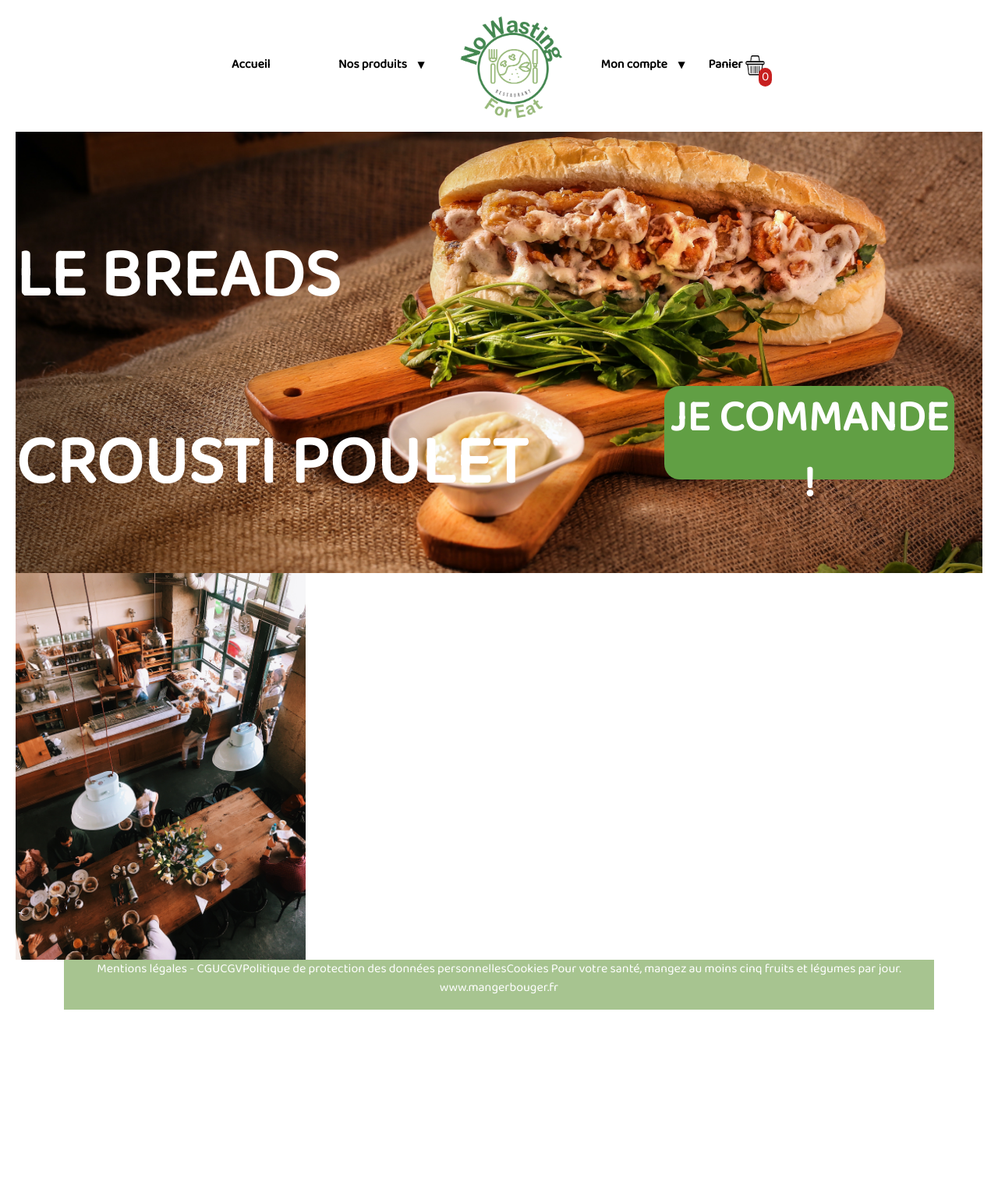
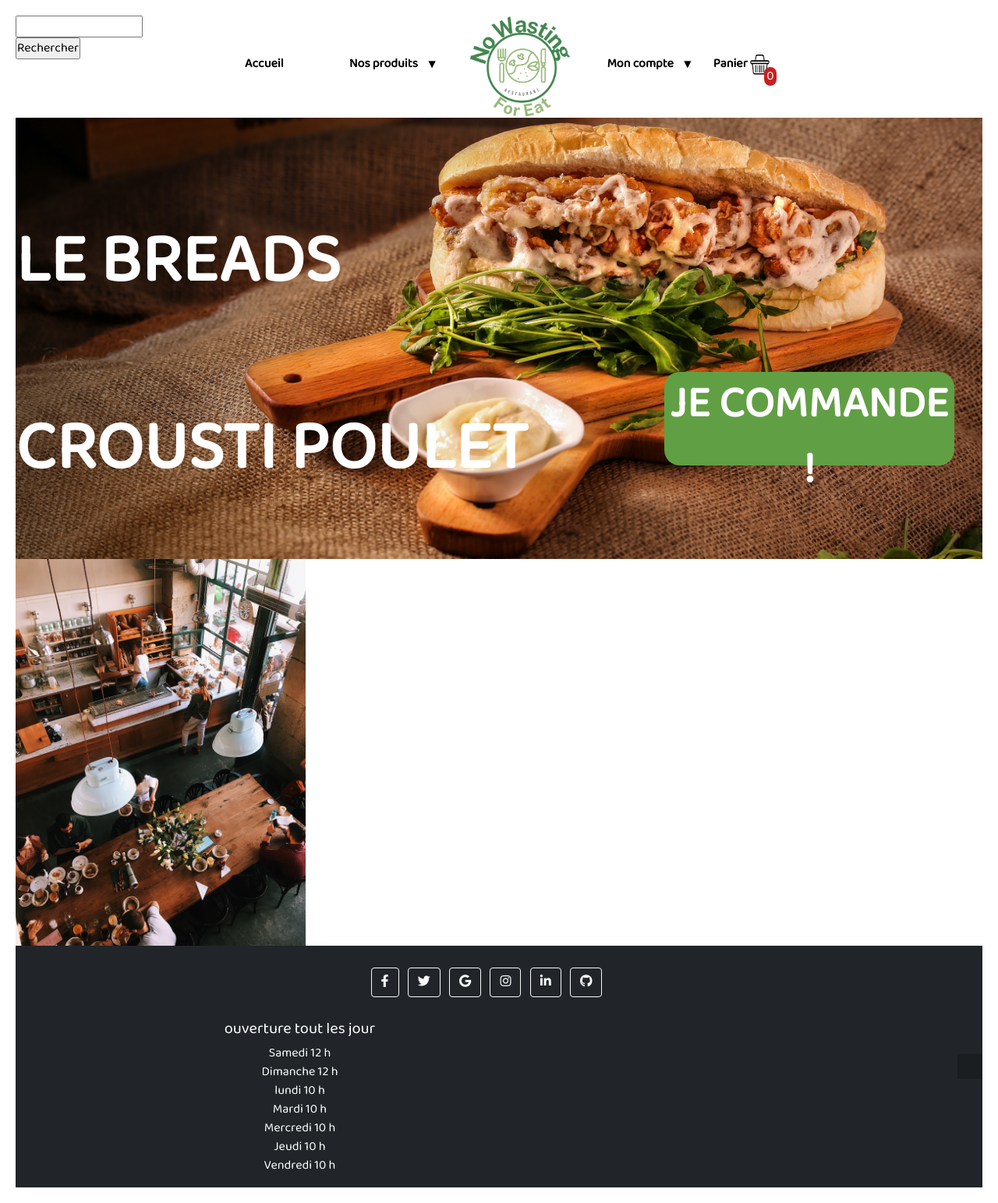
Before and after one commit to ismail-bouasria/boutique-en-ligne, a PHP site: page /php/accueil.php in a window 1280 px wide. Shown: the whole page at 78% size. Before the commit the page ends 1295 px from the top, so only its background shows below. Run offline with PHP 8.4, Linux system fonts and the light colour scheme; data that the repository does not hold is empty; some libraries are stand-ins or nearby versions.

Commit message:
rajout de fonctionalite

```diff
--- a/Bdd.php
+++ b/Bdd.php
@@ -2,11 +2,10 @@
 
 class Bdd
 {
-    protected $bdd;
+    public $bdd;
 
     public function __construct()
     {
-
         //Connexion à la bdd
         $this->bdd = new PDO('mysql:host=localhost; dbname=boutique-en-ligne', 'root', '');
         $this->bdd->setAttribute(PDO::ATTR_ERRMODE, PDO::ERRMODE_EXCEPTION);
--- a/assets/css/boutique.css
+++ b/assets/css/boutique.css
@@ -38,7 +38,7 @@ nav{
 
 nav ul{
     list-style-type: none;
-    margin-left: 15%;
+    margin: auto;
 
 }
 
--- a/assets/public/style/style.css
+++ b/assets/public/style/style.css
@@ -38,7 +38,7 @@ nav{
 
 nav ul{
     list-style-type: none;
-    margin-left: 15%;
+    margin: auto ;
 
 }
 
@@ -244,3 +244,7 @@ footer{
 fieldset{
   background-color: #d2d976 ;
 }
+
+li {
+list-style-type: none;
+}
--- a/index.php
+++ b/index.php
@@ -1,3 +1,4 @@
 <?php
 session_start();
+
 header('Location:php/accueil.php');
--- a/php/accueil.php
+++ b/php/accueil.php
@@ -3,6 +3,7 @@ session_start();
 
 include('../require/header.php');
 ?>
+
 <main>
     <section id="enCeMoment">
         <img src="../assets/img/Breads-poulet-pane.jpg" width=100% alt="">
--- a/require/footer.php
+++ b/require/footer.php
@@ -1,10 +1,42 @@
-<footer>
+</div>
+<footer class="bg-dark text-center text-white mt-auto">
+    <div class="container p-4 pb-0">
+        <section class="mb-4">
 
-    <div id="piedDePage">
+            <a class="btn btn-outline-light btn-floating m-1" href="https://fr-fr.facebook.com/sportenfrance/" role="button"><i class="fab fa-facebook-f"></i></a>
 
-        <p>
-            Mentions légales - CGUCGVPolitique de protection des données personnellesCookies
-            Pour votre santé, mangez au moins cinq fruits et légumes par jour. www.mangerbouger.fr
-        </p>
+            <a class="btn btn-outline-light btn-floating m-1" href="#!" role="button"><i class="fab fa-twitter"></i></a>
+
+            <a class="btn btn-outline-light btn-floating m-1" href="#!" role="button"><i class="fab fa-google"></i></a>
+
+            <a class="btn btn-outline-light btn-floating m-1" href="#!" role="button"><i class="fab fa-instagram"></i></a>
+
+            <a class="btn btn-outline-light btn-floating m-1" href="#!" role="button"><i class="fab fa-linkedin-in"></i></a>
+
+            <a class="btn btn-outline-light btn-floating m-1" href="https://github.com/mahiedinne-bouchouareb/blog.git" role="button"><i class="fab fa-github"></i></a>
+
+
+        </section>
+
+        <ul class="container row col-7 float-right ">
+            <h5>ouverture tout les jour </h5>
+            <li>Samedi 12 h</li>
+            <li>Dimanche 12 h</li>
+            <li>lundi 10 h</li>
+            <li>Mardi 10 h</li>
+            <li>Mercredi 10 h</li>
+            <li>Jeudi 10 h</li>
+            <li>Vendredi 10 h</li>
+        </ul>
+    </div>
+    <div class="text-center p-3" style="background-color: rgba(0, 0, 0, 0.2);">
+        <a class="text-white" href=""></a>
+    </div>
     </div>
 </footer>
+
+<script src="public/js/jquery.js"></script> <!-- Inclure la bibliothèque jquery pour le bon fonctionnement de bootstrap -->
+<script src="public/js/bootstrap.bundle.min.js"></script> <!-- Inclure la bibliothèque bootstrap ainsi que ses composants -->
+<script src="public/js/blog.js"></script>
+</body>
+<html>
--- a/require/header.php
+++ b/require/header.php
@@ -1,7 +1,10 @@
 <?php
 require_once("../Categorie.php");
+require_once("../Bdd.php");
+$bdd = new Bdd();
 $categorie = new Categorie();
 $lesCategoriesNavbar = $categorie->getLesCategories();
+
 ?>
 <!DOCTYPE html>
 <html lang="fr">
@@ -20,6 +23,21 @@ $lesCategoriesNavbar = $categorie->getLesCategories();
 <body>
     <header>
         <nav>
+            <!--  barre de recherche -->
+            <form action="" method="post">
+                <input type="text" name="produits">
+                <input type="submit" name="recherche" value="Rechercher">
+                <?php
+                if (isset($_POST['recherche']) && !empty($_POST['produits'])) {
+                    $recherche = $_POST['produits'];
+                    $query = "SELECT * FROM produits WHERE nom LIKE ? ORDER BY id DESC";
+                    $produit = $bdd->bdd->prepare($query);
+                    $produit->execute(array('%' . $recherche . '%'));
+                }
+
+                ?>
+            </form>
+
             <ul>
                 <li class="top"><a href="../index.php"> Accueil </a> </li>
                 <li class="deroulant top"><a href="#">Nos produits &ensp;</a>
@@ -68,5 +86,7 @@ $lesCategoriesNavbar = $categorie->getLesCategories();
                     </div>
                 </li>
             </ul>
+
         </nav>
+
     </header>
```
Also changed, not shown: classes/User copie 4.php (deleted, +0 -15 lines).
